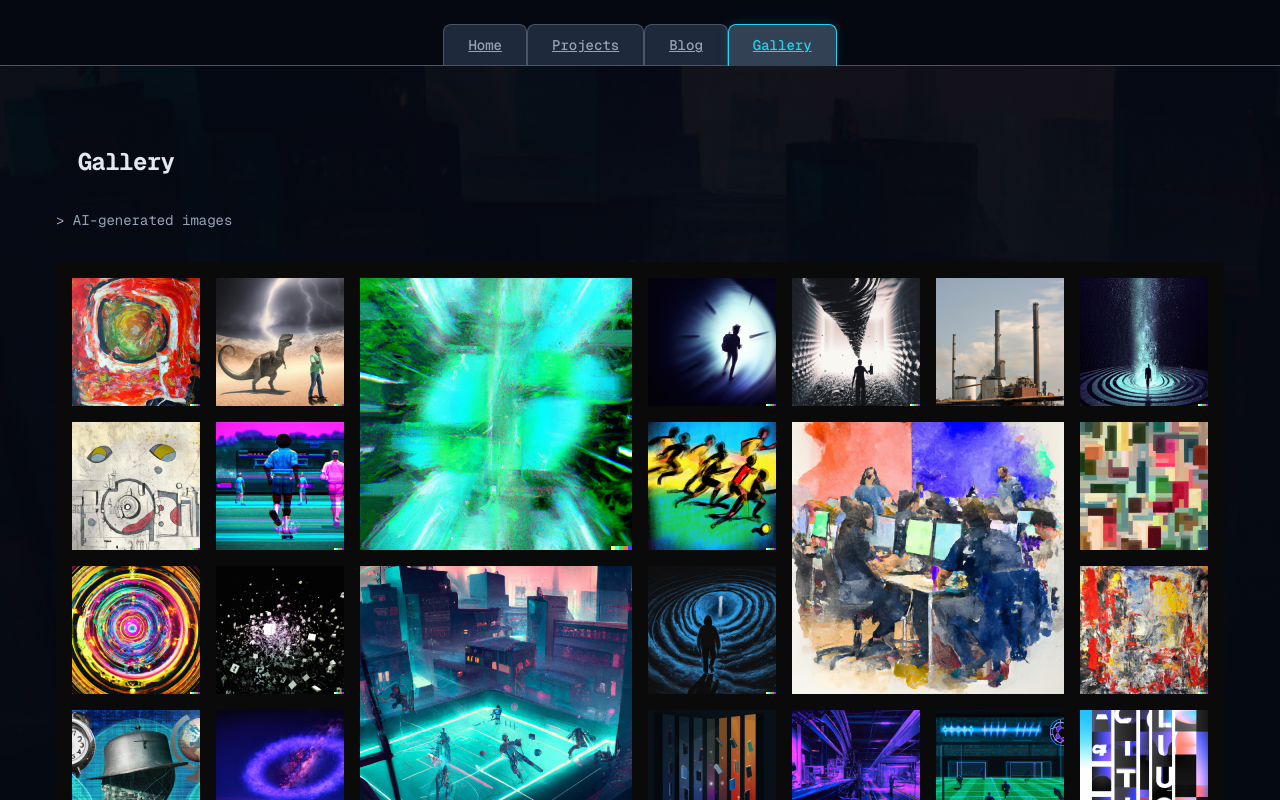
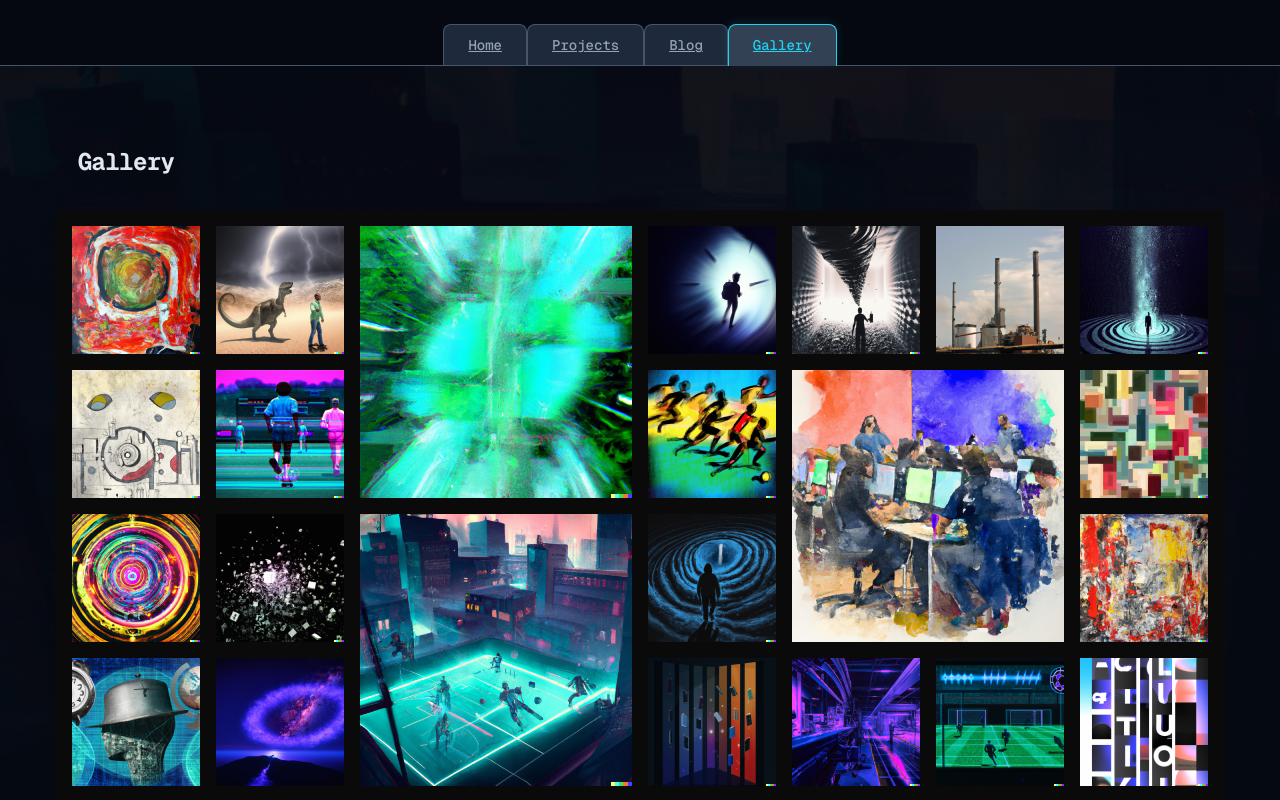
Before and after one commit to ayomidecole/Personal-Website, a Next.js app: page /gallery in a window 1280 px wide. Shown: the top 800 px of the page. Built offline with nearby package versions, Linux system fonts and the light colour scheme.

Commit message:
Remove AI-generated images text from Gallery component for cleaner presentation.

```diff
--- a/app/gallery/page.tsx
+++ b/app/gallery/page.tsx
@@ -48,9 +48,6 @@ export default function Gallery() {
         <span>Gallery</span>
         <span className="terminal-cursor" aria-hidden />
       </h1>
-      <p className="mb-8 font-mono text-sm text-[var(--muted)]">
-        &gt; AI-generated images
-      </p>
       {galleryImages.length === 0 ? (
         <div className="panel rounded-lg border border-[var(--border)] bg-[var(--surface)] px-6 py-12 text-center">
           <p className="text-[var(--muted)]">
```
